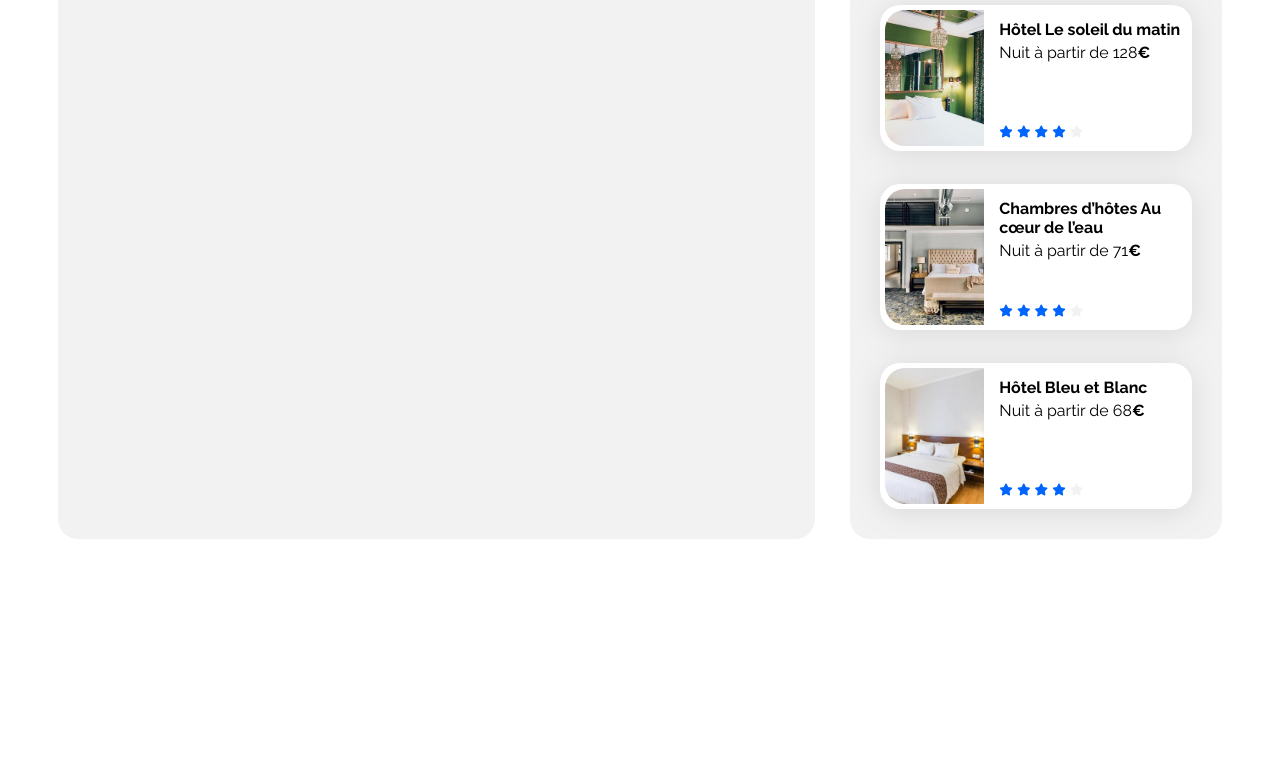
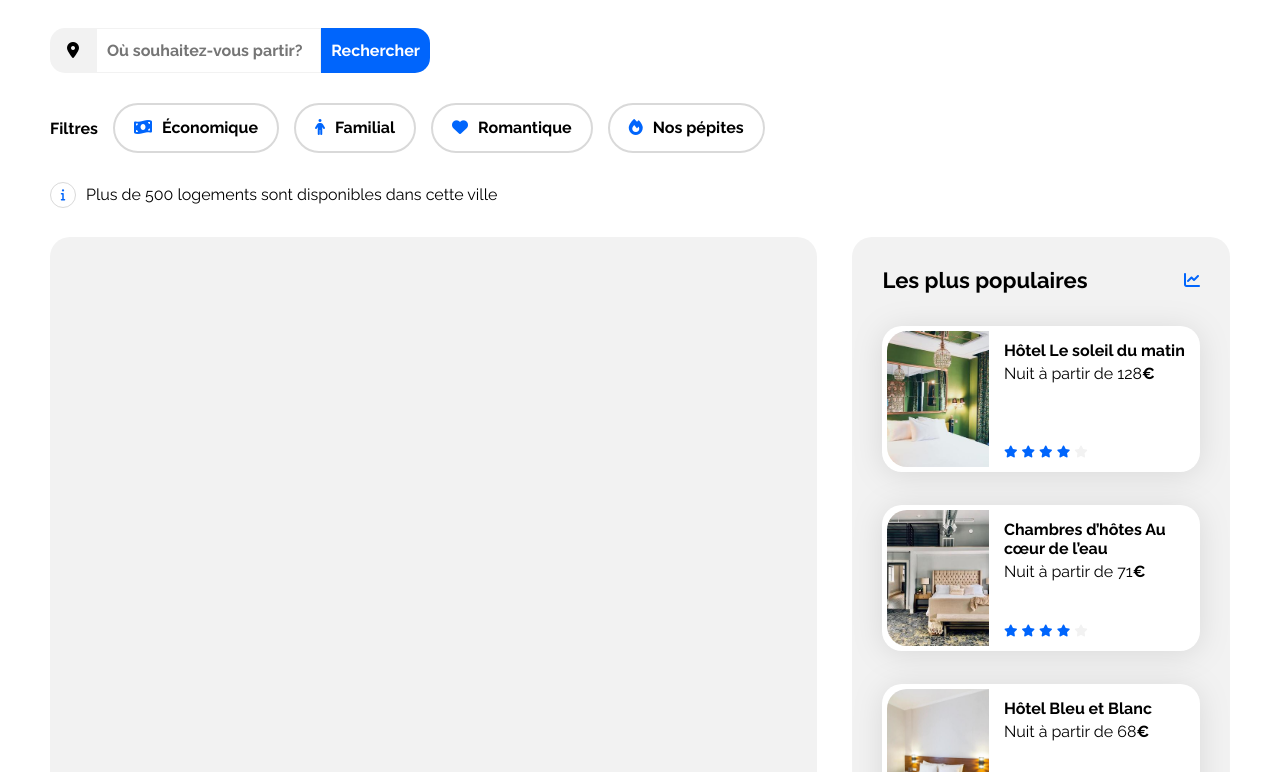
Before and after one commit to Naithee/booki-starter-code-master, a plain HTML site: page booki-starter-code-master/index.html in a window 1280 px wide. Shown: the part 171-943 px from the top of the page. Before the commit the page ends 800 px from the top, so only its background shows below. Drawn offline with Linux system fonts and the light colour scheme.

Commit message:
Added info-group

```diff
--- a/booki-starter-code-master/css/style.css
+++ b/booki-starter-code-master/css/style.css
@@ -13,6 +13,56 @@
     color: var(--main-color);
 }
 
+
+
+body {
+    display: flex;
+    justify-content: center;
+    margin: 0px;
+    padding: 0px;
+}
+
+.main-container {
+    width: 100%;
+    max-width: 1440px;
+    padding: 0 50px;
+    box-sizing: border-box;
+}
+
+a {
+    color: inherit;
+    text-decoration: none;
+}
+
+.section-title {
+    margin: 0;
+    font-size: 22px;
+}
+
+.card {
+    background-color: white;
+    border-radius: 20px;
+    padding: 5px;
+    filter: drop-shadow(0px 3px 15px rgba(0, 0, 0, 0.1));
+}
+
+.card img {
+    object-fit: cover;
+}
+
+.card-title {
+    font-size: 16px;
+}
+
+.euro {
+    font-weight: 700;
+}
+
+.neutral-star {
+    color: var(--main-bg-color)
+}
+
+/****** Header ***********/
 header {
     display: flex;
     width: 100%;
@@ -59,52 +109,133 @@ nav {
     color: #0065FC;
 }
 
+/****** Info-group ***********/
 
-
-body {
+.info-group {
     display: flex;
-    justify-content: center;
+    width: 100%;
+    height: auto;
+    flex-direction: column;
+    margin-bottom: 30px;
 }
 
-.main-container {
-    width: 100%;
-    max-width: 1440px;
-    padding: 0 50px;
-    box-sizing: border-box;
+.info-group-p{
+    margin-top: -10px;
 }
 
-a {
-    color: inherit;
-    text-decoration: none;
+/* Search bar */
+
+.search-bar {
+    display: flex;
+    overflow: hidden;
+    border-radius: 15px;
+    width: 380px;
+    height: 45px;
+    margin-top: 15px;
+    margin-bottom: 15px;
 }
 
-.section-title {
-    margin: 0;
-    font-size: 22px;
+.location-dot-container {
+    display: flex;
+    align-items: center;
+    justify-content: center;
+    font-size: 16px;
+    width: 50px;
+    height: auto;
+    background-color: #F2F2F2;
 }
 
-.card {
-    background-color: white;
-    border-radius: 20px;
-    padding: 5px;
-    filter: drop-shadow(0px 3px 15px rgba(0, 0, 0, 0.1));
+.fa-location-dot{
+    color: black;
 }
 
-.card img {
-    object-fit: cover;
-}
-
-.card-title {
+.search-input {
+    display: flex;
+    border: 1px solid #F2F2F2;
+    align-items: center;
+    justify-content: center;
+    width: 230px;
+    font-weight: bold;
+    padding-left: 10px;
     font-size: 16px;
 }
 
-.euro {
-    font-weight: 700;
+.search-input:focus {
+    outline: none;
 }
 
-.neutral-star {
-    color: var(--main-bg-color)
+.search-button {
+    display: flex;
+    font-weight: bold;
+    align-items: center;
+    justify-content: center;
+    background-color: #0065FC;
+    color: white;
+    border: none;
+    font-size: 16px;
+    padding-left: 10px;
+    padding-right: 10px;
+    transition: all 0.3s;
 }
+
+.search-button:hover {
+    cursor: pointer;
+    opacity: 60%;
+}
+
+/* Filter bar */
+
+.filter-bar {
+    display: flex;
+    height: 50px;
+    margin-top: 15px;
+    margin-bottom: 15px;
+}
+
+.filter-bar-p {
+    font-weight: bold;
+}
+
+.filtre {
+    display: flex;
+    gap: 10px;
+    padding: 4px 19px 4px 19px;
+    align-items: center;
+    justify-content: center;
+    border: 2px solid #D9D9D9;
+    border-radius: 25px;
+    color: black;
+    font-weight: bold;
+    margin-left: 15px;
+    transition: all 0.3s;
+}
+
+.filtre:hover {
+    cursor: pointer;
+    background-color: #DEEBFF;
+}
+
+/* Info bar */
+
+.info-bar {
+    display: flex;
+    height: 24px;
+    align-items: center;
+    margin-top: 15px;
+}
+
+.info-bar-icone-container {
+    display: flex;
+    align-items: center;
+    justify-content: center;
+    border: 1px solid #D9D9D9;
+    border-radius: 50%;
+    height: 24px;
+    width: 24px;
+    font-size: 12px;
+    margin-right: 10px;
+}
+
 
 /****** Hebergements And Populaires ***********/
 .hebergements-and-populaires {
@@ -212,4 +343,5 @@ a {
 /* Small devices (phones, less than 768px) */
 @media (max-width: 767.98px) {
     /* ... */
+
 }
--- a/booki-starter-code-master/index.html
+++ b/booki-starter-code-master/index.html
@@ -26,6 +26,40 @@
             </nav>
         </header>
         <main>
+
+            <div class="info-group">
+                <h1>Trouvez votre hébergement pour des vacances de rêve</h1>
+                <p class="info-group-p">En plein centre ville ou en pleine nature</p>
+
+                <div class="search-bar">
+                    <div class="location-dot-container"><i class="fa-solid fa-location-dot"></i></div>
+                    <input class="search-input" type="input" placeholder="Où souhaitez-vous partir?">
+                    <button class="search-button">Rechercher</button>
+                </div>
+
+                <div class="filter-bar">
+                    <p class="filter-bar-p">Filtres</p>
+                    <div class="filtre">
+                        <div class="filter-icone-container"><i class="fa-solid fa-money-bill-wave"></i></div>Économique
+                    </div>
+                    <div class="filtre">
+                        <div class="filter-icone-container"><i class="fa-solid fa-person"></i></div>Familial
+                    </div>
+                    <div class="filtre">
+                        <div class="filter-icone-container"><i class="fa-solid fa-heart"></i></div>Romantique
+                    </div>
+                    <div class="filtre">
+                        <div class="filter-icone-container"><i class="fa-solid fa-fire"></i></div>Nos pépites
+                    </div>
+                </div>
+
+                <div class="info-bar">
+                    <div class="info-bar-icone-container"><i class="fa-solid fa-info"></i></div>
+                    <p class="info-bar-p">Plus de 500 logements sont disponibles dans cette ville</p>
+                </div>
+
+            </div>
+
             <div class="hebergements-and-populaires">
                 <section class="hebergements">
 
```
